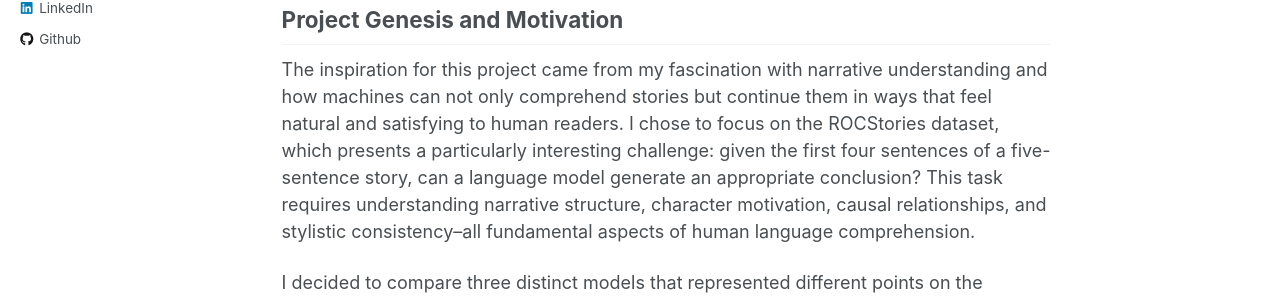
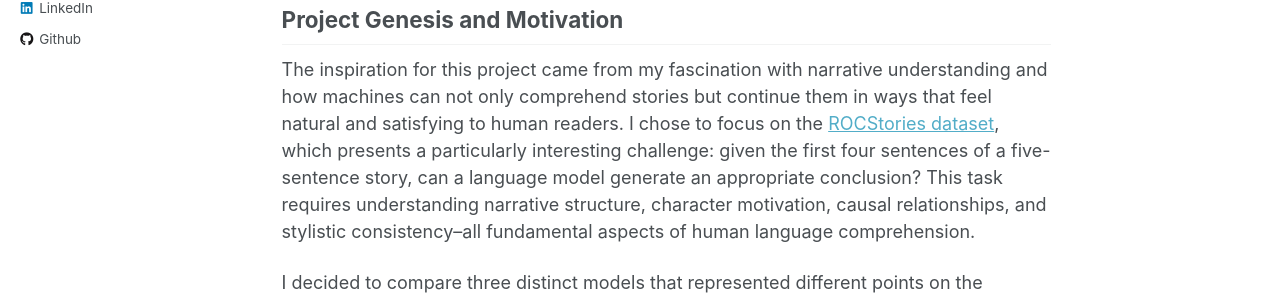
Before and after one commit to fmend/fmend.github.io, a Jekyll site: the page built from _portfolio/portfolio-2.md, in a window 1280 px wide and 900 px high. Shown: the part 498-798 px from the top of the window. Built offline with Jekyll 4.4.1, drawn with Linux system fonts in a browser that asks for light colours; part of the change alters nothing that is shown.

```diff
--- a/_portfolio/portfolio-2.md
+++ b/_portfolio/portfolio-2.md
@@ -4,11 +4,13 @@ excerpt: "A comparative evaluation of three neural language models on story comp
 collection: portfolio
 ---
 
+
+
 As I approached the final phase of my Master's in Human Language Technology, I wanted to tackle a project that would demonstrate both my technical implementation skills and my understanding of fundamental questions in natural language generation. The challenge I set for myself was to build a comprehensive evaluation framework that could fairly compare different neural language models on their ability to generate coherent, contextually appropriate story endings. What emerged was not just a technical exercise, but a deep exploration into the trade-offs between model efficiency, fluency, and semantic coherence that define modern NLP.
 
 ## Project Genesis and Motivation
 
-The inspiration for this project came from my fascination with narrative understanding and how machines can not only comprehend stories but continue them in ways that feel natural and satisfying to human readers. I chose to focus on the ROCStories dataset, which presents a particularly interesting challenge: given the first four sentences of a five-sentence story, can a language model generate an appropriate conclusion? This task requires understanding narrative structure, character motivation, causal relationships, and stylistic consistency--all fundamental aspects of human language comprehension.
+The inspiration for this project came from my fascination with narrative understanding and how machines can not only comprehend stories but continue them in ways that feel natural and satisfying to human readers. I chose to focus on the [ROCStories dataset](https://huggingface.co/datasets/mintujupally/ROCStories), which presents a particularly interesting challenge: given the first four sentences of a five-sentence story, can a language model generate an appropriate conclusion? This task requires understanding narrative structure, character motivation, causal relationships, and stylistic consistency--all fundamental aspects of human language comprehension.
 
 I decided to compare three distinct models that represented different points on the efficiency-performance spectrum: DistilGPT-2 (a compressed, efficient model), GPT-2 (the standard baseline), and BART-base (a sequence-to-sequence model with different training objectives). My hypothesis was that each would exhibit unique strengths and weaknesses that would reveal important insights about the nature of story completion as a task.
 
```
